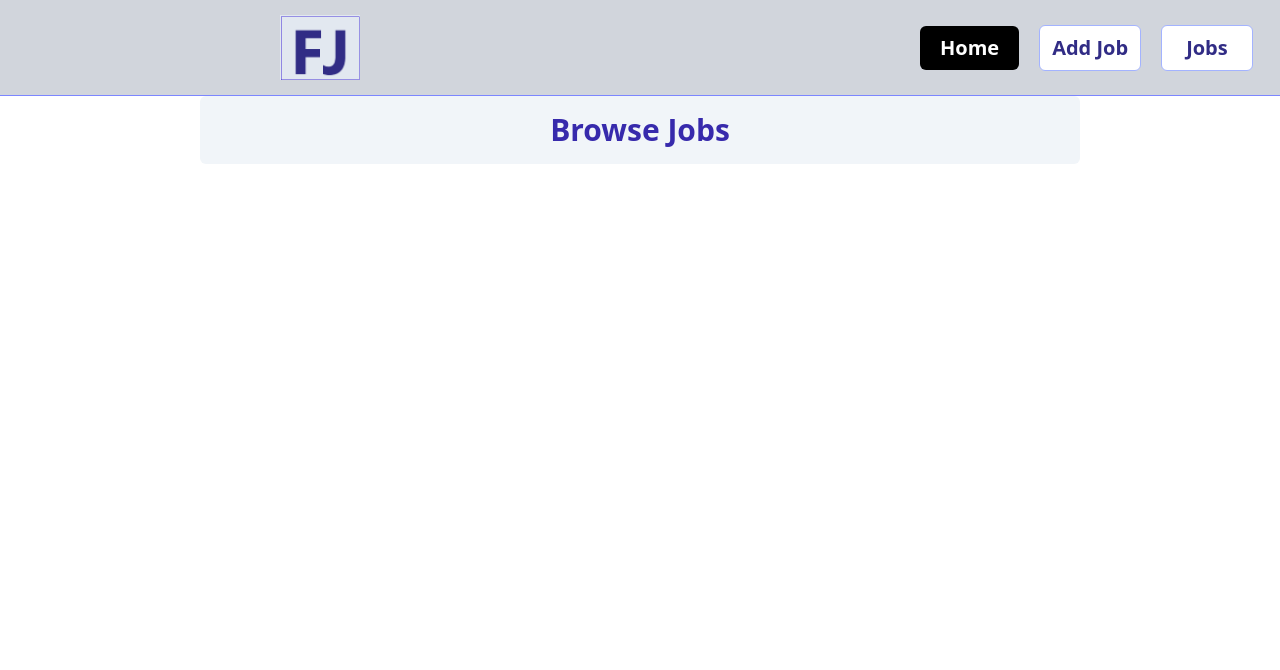
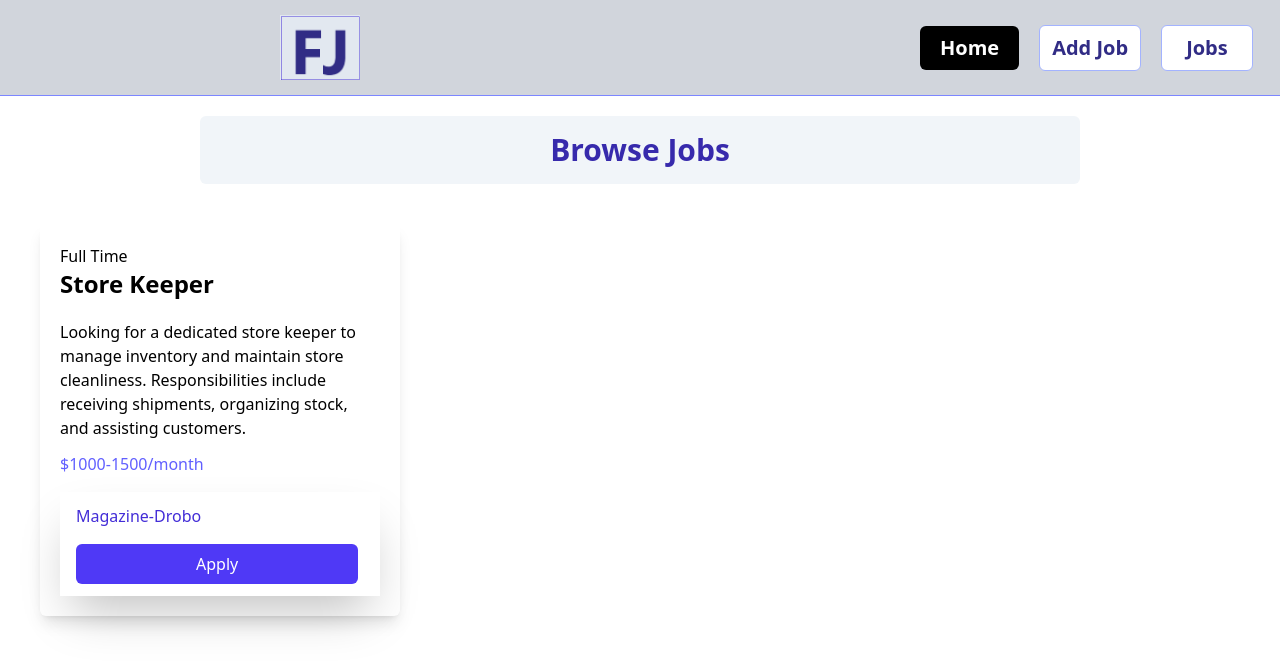
Before and after one commit to AsieduAmos/Jaman-Jobs, a React (Vite) app: page /jobpage in a window 1280 px wide. Shown: the top 670 px of the page. Built offline with nearby package versions, Linux system fonts and the light colour scheme.

Commit message:
job added to jobpage

```diff
--- a/src/pages/JobPage.jsx
+++ b/src/pages/JobPage.jsx
@@ -5,8 +5,19 @@ const JobPage = () => {
   return (
    <>
 
-    <div className='bg-slate-100 font-bold text-3xl text-center text-indigo-800 p-4 mx-50 rounded-md'>Browse Jobs</div>
-
+    <div className='bg-slate-100 font-bold text-3xl text-center text-indigo-800 p-4 mx-50 rounded-md mt-5'>Browse Jobs</div>
+     <div className='w-90 px-5 py-5 rounded-md shadow-lg mt-10 ml-10'>
+      <h4 className='font-thin'>Full Time</h4>
+      <h2 className='text-2xl font-bold mb-5'>Store Keeper</h2>
+      <p className='mb-3 font-medium'>Looking for a dedicated store keeper to manage inventory and maintain store cleanliness.
+      Responsibilities include receiving shipments, organizing stock, and assisting customers.
+      </p>
+      <p className='font-thin text-indigo-500 mb-4'>$1000-1500/month</p>
+      <div className='shadow-2xl py-3'>
+        <h1 className='text-indigo-700 mb-4 ml-4 '>Magazine-Drobo</h1>
+        <button className='bg-indigo-600 text-white px-30 rounded-md hover:bg-indigo-800 mx-4 py-2'>Apply</button>
+      </div>
+     </div>
    </>
   )
 }
--- a/src/pages/Login.jsx
+++ b/src/pages/Login.jsx
@@ -8,6 +8,7 @@ const Login = () => {
 
     return (
 <>
+
 
     <form className='space-y-5 px-5 py-10 bg-gray-500 w-full h-130'>
          <h3 className='text-2xl font-bold text-white'>Sing In To find job</h3>
```
